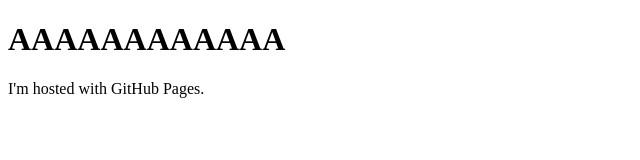
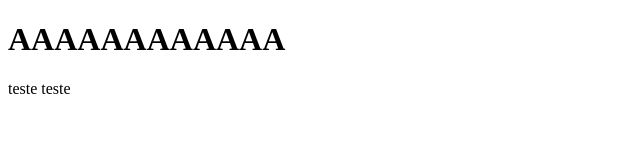
Before and after one commit to maristelazell/maristelazell.github.io, a plain HTML site: page index.html in a window 1280 px wide. Shown: the whole page, without its empty margins (0-640 px from the left). Drawn offline with Linux system fonts and the light colour scheme.

Commit message:
Update index.html

```diff
--- a/index.html
+++ b/index.html
@@ -1,7 +1,7 @@
 <!DOCTYPE html>
 <html>
-<body>
-<h1>AAAAAAAAAAAA</h1>
-<p>I'm hosted with GitHub Pages.</p>
-</body>
+	<body>
+		<h1>AAAAAAAAAAAA</h1>
+		<p>teste teste</p>
+	</body>
 </html>
```
